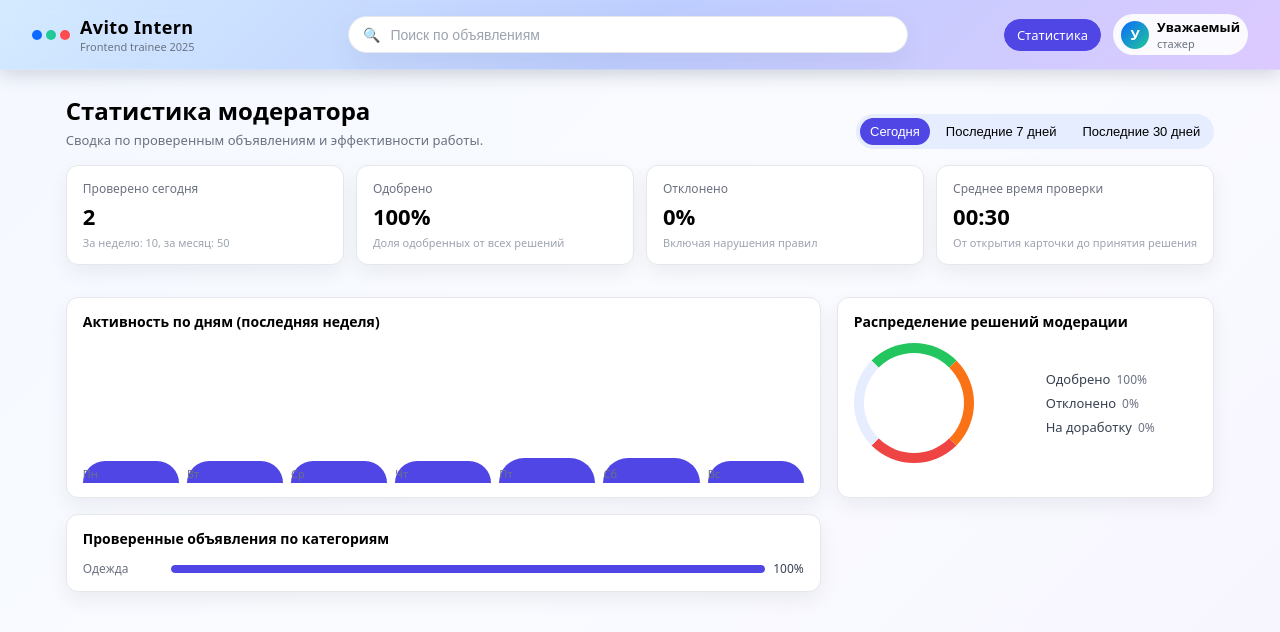
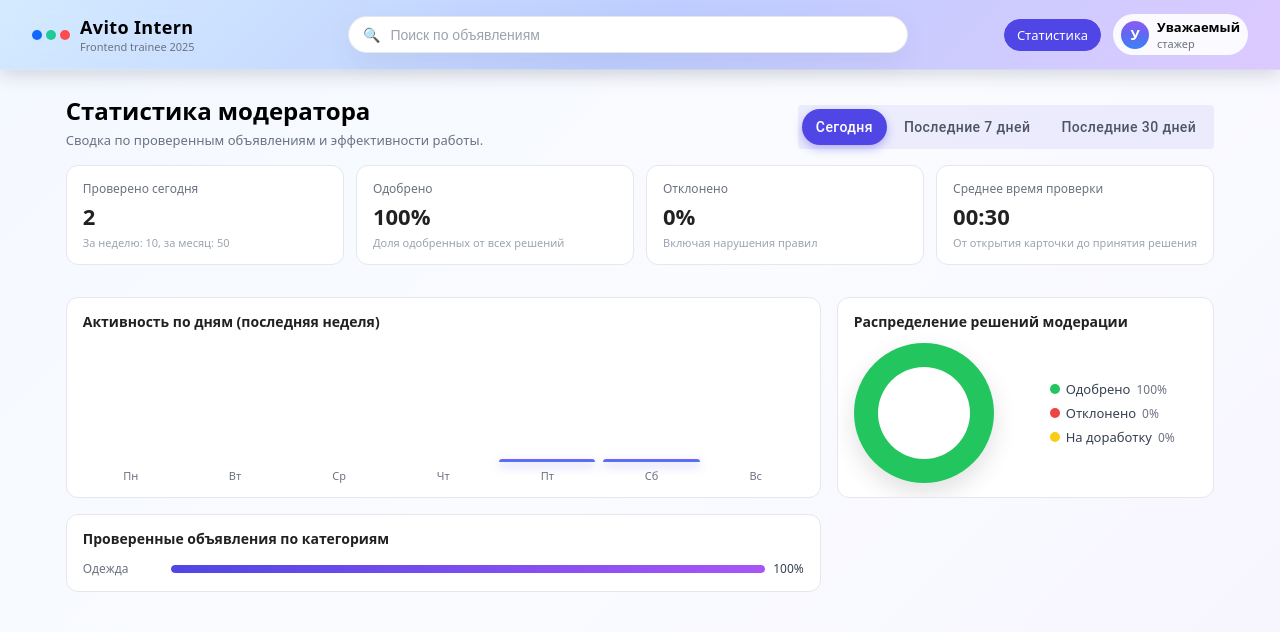
Before and after one commit to Andrest31/Avito-frontend-Andrest, a React (Vite) app in the folder client/: page /stats in a window 1280 px wide. Shown: the top 632 px of the page. Built offline with nearby package versions, Linux system fonts and the light colour scheme.

Commit message:
fix: Улучшил дашборды

```diff
--- a/client/src/pages/StatsPage/StatsPage.module.scss
+++ b/client/src/pages/StatsPage/StatsPage.module.scss
@@ -2,9 +2,9 @@
   min-height: 100vh;
   background: linear-gradient(
     135deg,
-    rgba(235, 242, 255, 0.55),   // почти белый голубой
-    rgba(245, 248, 255, 0.55),   // еле уловимый холодный белый
-    rgba(240, 236, 255, 0.55)    // невесомая лавандовая дымка
+    rgba(235, 242, 255, 0.55),
+    rgba(245, 248, 255, 0.55),
+    rgba(240, 236, 255, 0.55)
   );
   display: flex;
   flex-direction: column;
@@ -36,6 +36,7 @@
   display: flex;
   align-items: center;
   gap: 8px;
+  border-radius: 100px;
 }
 
 .title {
@@ -51,24 +52,36 @@
 
 .periodSwitch {
   display: inline-flex;
-  gap: 6px;
-  background: #e5edff;
+  gap: 4px;
+  background: rgba(79, 70, 229, 0.08);
   padding: 4px;
   border-radius: 999px;
 }
 
 .periodButton {
-  border: none;
-  padding: 6px 10px;
-  border-radius: 999px;
+  border-radius: 999px !important;
+  padding: 6px 14px !important;
   font-size: 13px;
-  background: transparent;
+  text-transform: none !important;
+  min-width: 0 !important;
+  border: none !important;
+  background: transparent !important;
+  color: #4b5563 !important;
   cursor: pointer;
+  transition:
+    background 0.2s ease,
+    color 0.2s ease,
+    box-shadow 0.2s ease;
+}
+
+.periodButton:hover {
+  background: rgba(79, 70, 229, 0.12) !important;
 }
 
 .periodButtonActive {
-  background: #4f46e5;
-  color: #ffffff;
+  background: #4f46e5 !important;
+  color: #ffffff !important;
+  box-shadow: 0 4px 10px rgba(79, 70, 229, 0.35);
 }
 
 .metricsGrid {
@@ -78,14 +91,26 @@
 }
 
 .metricCard {
-  background: #ffffff;
-  border-radius: 12px;
+  background: #ffffff !important;
+  border-radius: 12px !important;
   border: 1px solid #e5e7eb;
   box-shadow: 0 8px 20px rgba(15, 23, 42, 0.06);
-  padding: 14px 16px;
+  padding: 14px 16px !important;
   display: flex;
   flex-direction: column;
   gap: 4px;
+  transition:
+    border-color 0.18s ease-out,
+    box-shadow 0.18s ease-out,
+    transform 0.18s ease-out,
+    background 0.18s ease-out;
+
+  &:hover {
+    border-color: #a855f7;
+    box-shadow: 0 14px 30px rgba(88, 28, 135, 0.22);
+    transform: translateY(-2px);
+    background: #f9f5ff;
+  }
 }
 
 .metricLabel {
@@ -111,14 +136,26 @@
 }
 
 .chartCard {
-  background: #ffffff;
-  border-radius: 12px;
+  background: #ffffff !important;
+  border-radius: 12px !important;
   border: 1px solid #e5e7eb;
   box-shadow: 0 8px 20px rgba(15, 23, 42, 0.06);
-  padding: 14px 16px;
+  padding: 14px 16px !important;
   display: flex;
   flex-direction: column;
   gap: 12px;
+  transition:
+    border-color 0.18s ease-out,
+    box-shadow 0.18s ease-out,
+    transform 0.18s ease-out,
+    background 0.18s ease-out;
+
+  &:hover {
+    border-color: #a855f7;
+    box-shadow: 0 16px 34px rgba(88, 28, 135, 0.24);
+    transform: translateY(-2px);
+    background: #f9f5ff;
+  }
 }
 
 .chartTitle {
@@ -133,19 +170,34 @@
   height: 140px;
 }
 
-.bar {
+.barColumn {
   flex: 1;
+  height: 100%;
   display: flex;
   flex-direction: column;
-  gap: 4px;
   align-items: center;
   justify-content: flex-end;
+  gap: 6px;
 }
 
-.barColumn {
+.bar {
   width: 100%;
   border-radius: 999px 999px 0 0;
-  background: #4f46e5;
+  background: linear-gradient(
+    180deg,
+    #8b5cf6 0%,   // верх — фиолетовый
+    #6366f1 45%,
+    #3b82f6 100%  // низ — синий
+  );
+  box-shadow: 0 4px 10px rgba(79, 70, 229, 0.35);
+  transition:
+    transform 0.18s ease-out,
+    box-shadow 0.18s ease-out;
+}
+
+.barColumn:hover .bar {
+  transform: translateY(-3px);
+  box-shadow: 0 8px 18px rgba(99, 102, 241, 0.45);
 }
 
 .barLabel {
@@ -160,13 +212,27 @@
 }
 
 .pieStub {
-  width: 120px;
-  height: 120px;
+  width: 140px;
+  height: 140px;
   border-radius: 999px;
-  border: 10px solid #e5edff;
-  border-top-color: #22c55e;
-  border-right-color: #f97316;
-  border-bottom-color: #ef4444;
+  position: relative;
+  flex-shrink: 0;
+  box-shadow: 0 10px 24px rgba(0, 0, 0, 0.12);
+  transition:
+    transform 0.18s ease-out,
+    box-shadow 0.18s ease-out;
+}
+
+.pieInner {
+  position: absolute;
+  inset: 24px;
+  border-radius: inherit;
+  background: #ffffff;
+}
+
+.chartCard:hover .pieStub {
+  transform: translateY(-2px);
+  box-shadow: 0 16px 32px rgba(0, 0, 0, 0.16);
 }
 
 .legend {
@@ -186,6 +252,18 @@
   width: 10px;
   height: 10px;
   border-radius: 999px;
+}
+
+.legendDot1 {
+  background: #22c55e;
+}
+
+.legendDot2 {
+  background: #ef4444;
+}
+
+.legendDot3 {
+  background: #facc15;
 }
 
 .legendLabel {
@@ -227,7 +305,11 @@
 .categoryBar {
   height: 100%;
   border-radius: inherit;
-  background: #4f46e5;
+  background: linear-gradient(
+    90deg,
+    #4f46e5,
+    #a855f7
+  );
 }
 
 .categoryValue {
--- a/client/src/pages/StatsPage/StatsPage.tsx
+++ b/client/src/pages/StatsPage/StatsPage.tsx
@@ -6,6 +6,8 @@ import {
   type ListingWithMeta,
   type ModerationHistoryItem,
 } from "../../shared/listing/mockListings";
+
+import { Card, ToggleButtonGroup, ToggleButton } from "@mui/material";
 
 type Period = "today" | "week" | "month";
 
@@ -74,7 +76,7 @@ function computeSummary(listings: ListingWithMeta[], period: Period): Summary {
 
     categoryCounts.set(
       listing.category,
-      (categoryCounts.get(listing.category) || 0) + 1,
+      (categoryCounts.get(listing.category) || 0) + 1
     );
 
     const start = new Date(first.dateISO).getTime();
@@ -91,7 +93,7 @@ function computeSummary(listings: ListingWithMeta[], period: Period): Summary {
     perAdMinutes.length === 0
       ? 0
       : Math.round(
-          perAdMinutes.reduce((sum, v) => sum + v, 0) / perAdMinutes.length,
+          perAdMinutes.reduce((sum, v) => sum + v, 0) / perAdMinutes.length
         );
 
   const hours = Math.floor(avgMinutes / 60);
@@ -161,6 +163,13 @@ export const StatsPage: React.FC = () => {
     categories: current.categories,
   };
 
+  const handlePeriodChange = (
+    _: React.MouseEvent<HTMLElement>,
+    value: Period | null
+  ) => {
+    if (value) setPeriod(value);
+  };
+
   return (
     <div className={styles.page}>
       <Header />
@@ -174,67 +183,61 @@ export const StatsPage: React.FC = () => {
             </p>
           </div>
           <div className={styles.toolbarRight}>
-            <div className={styles.periodSwitch}>
-              {(
-                Object.keys(PERIOD_LABELS) as Period[]
-              ).map((key) => (
-                <button
+            <ToggleButtonGroup
+              className={styles.periodSwitch}
+              value={period}
+              exclusive
+              onChange={handlePeriodChange}
+            >
+              {(Object.keys(PERIOD_LABELS) as Period[]).map((key) => (
+                <ToggleButton
                   key={key}
-                  type="button"
+                  value={key}
                   className={`${styles.periodButton} ${
                     period === key ? styles.periodButtonActive : ""
                   }`}
-                  onClick={() => setPeriod(key)}
                 >
                   {PERIOD_LABELS[key]}
-                </button>
+                </ToggleButton>
               ))}
-            </div>
+            </ToggleButtonGroup>
           </div>
         </header>
 
         <section className={styles.metricsGrid}>
-          <div className={styles.metricCard}>
+          <Card className={styles.metricCard} elevation={0}>
             <span className={styles.metricLabel}>Проверено сегодня</span>
             <span className={styles.metricValue}>{stats.totalToday}</span>
             <span className={styles.metricHint}>
               За неделю: {stats.totalWeek}, за месяц: {stats.totalMonth}
             </span>
-          </div>
+          </Card>
 
-          <div className={styles.metricCard}>
+          <Card className={styles.metricCard} elevation={0}>
             <span className={styles.metricLabel}>Одобрено</span>
-            <span className={styles.metricValue}>
-              {stats.approvedPercent}%
-            </span>
+            <span className={styles.metricValue}>{stats.approvedPercent}%</span>
             <span className={styles.metricHint}>
               Доля одобренных от всех решений
             </span>
-          </div>
+          </Card>
 
-          <div className={styles.metricCard}>
+          <Card className={styles.metricCard} elevation={0}>
             <span className={styles.metricLabel}>Отклонено</span>
-            <span className={styles.metricValue}>
-              {stats.rejectedPercent}%
-            </span>
-            <span className={styles.metricHint}>
-              Включая нарушения правил
-            </span>
-          </div>
+            <span className={styles.metricValue}>{stats.rejectedPercent}%</span>
+            <span className={styles.metricHint}>Включая нарушения правил</span>
+          </Card>
 
-          <div className={styles.metricCard}>
-            <span className={styles.metricLabel}>
-              Среднее время проверки
-            </span>
+          <Card className={styles.metricCard} elevation={0}>
+            <span className={styles.metricLabel}>Среднее время проверки</span>
             <span className={styles.metricValue}>{stats.avgReviewTime}</span>
             <span className={styles.metricHint}>
               От открытия карточки до принятия решения
             </span>
-          </div>
+          </Card>
         </section>
 
         <section className={styles.chartsGrid}>
-          <div className={styles.chartCard}>
+          <Card className={styles.chartCard} elevation={0}>
             <h2 className={styles.chartTitle}>
               Активность по дням (последняя неделя)
             </h2>
@@ -249,14 +252,26 @@ export const StatsPage: React.FC = () => {
                 </div>
               ))}
             </div>
-          </div>
+          </Card>
 
-          <div className={styles.chartCard}>
+          <Card className={styles.chartCard} elevation={0}>
             <h2 className={styles.chartTitle}>
               Распределение решений модерации
             </h2>
             <div className={styles.pieRow}>
-              <div className={styles.pieStub} />
+              <div
+                className={styles.pieStub}
+                style={{
+                  background: `conic-gradient(
+          #22c55e 0deg ${stats.decisions[0].value * 3.6}deg,
+          #ef4444 ${stats.decisions[0].value * 3.6}deg ${(stats.decisions[0].value + stats.decisions[1].value) * 3.6}deg,
+          #facc15 ${(stats.decisions[0].value + stats.decisions[1].value) * 3.6}deg 360deg
+        )`,
+                }}
+              >
+                <div className={styles.pieInner} />
+              </div>
+
               <ul className={styles.legend}>
                 {stats.decisions.map((item, index) => (
                   <li key={item.label} className={styles.legendItem}>
@@ -266,16 +281,14 @@ export const StatsPage: React.FC = () => {
                       }`}
                     />
                     <span className={styles.legendLabel}>{item.label}</span>
-                    <span className={styles.legendValue}>
-                      {item.value}%
-                    </span>
+                    <span className={styles.legendValue}>{item.value}%</span>
                   </li>
                 ))}
               </ul>
             </div>
-          </div>
+          </Card>
 
-          <div className={styles.chartCard}>
+          <Card className={styles.chartCard} elevation={0}>
             <h2 className={styles.chartTitle}>
               Проверенные объявления по категориям
             </h2>
@@ -289,13 +302,11 @@ export const StatsPage: React.FC = () => {
                       style={{ width: `${item.value}%` }}
                     />
                   </div>
-                  <span className={styles.categoryValue}>
-                    {item.value}%
-                  </span>
+                  <span className={styles.categoryValue}>{item.value}%</span>
                 </div>
               ))}
             </div>
-          </div>
+          </Card>
         </section>
       </main>
     </div>
--- a/client/src/shared/layout/Header.module.scss
+++ b/client/src/shared/layout/Header.module.scss
@@ -6,7 +6,6 @@
   align-items: center;
   padding: 14px 32px;
 
-  // Зимний градиент
   background: linear-gradient(
     135deg,
     rgba(200, 230, 255, 0.75),   // мягкий пастельный голубой
@@ -15,10 +14,7 @@
   );
 
   backdrop-filter: blur(16px);
-
-  // Мягкая тень снизу
   box-shadow: 0 4px 18px rgba(30, 41, 59, 0.18);
-
   border-bottom: 1px solid rgba(226, 232, 240, 0.4);
 }
 
@@ -179,7 +175,7 @@
   width: 28px;
   height: 28px;
   border-radius: 999px;
-  background: linear-gradient(135deg, #0d69ff, #20c997);
+  background: linear-gradient(180deg, #8b5cf6 0%, #6366f1 45%, #3b82f6 100%);;
   color: #fff;
   display: flex;
   align-items: center;
```
Also changed, not shown: client/src/pages/ListingDetailsPage/ListingDetailsPage.module.scss (+10 -4 lines).
